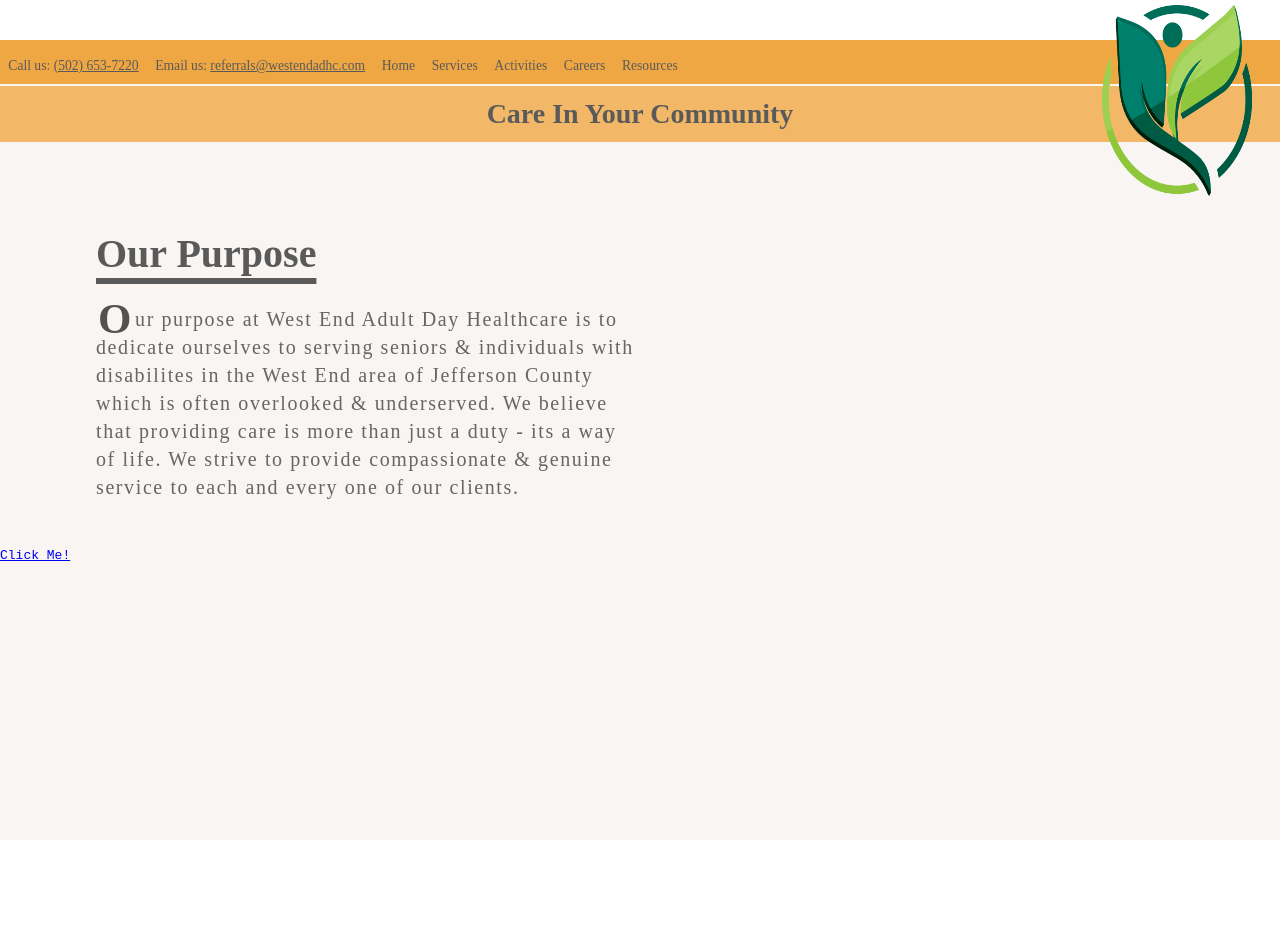
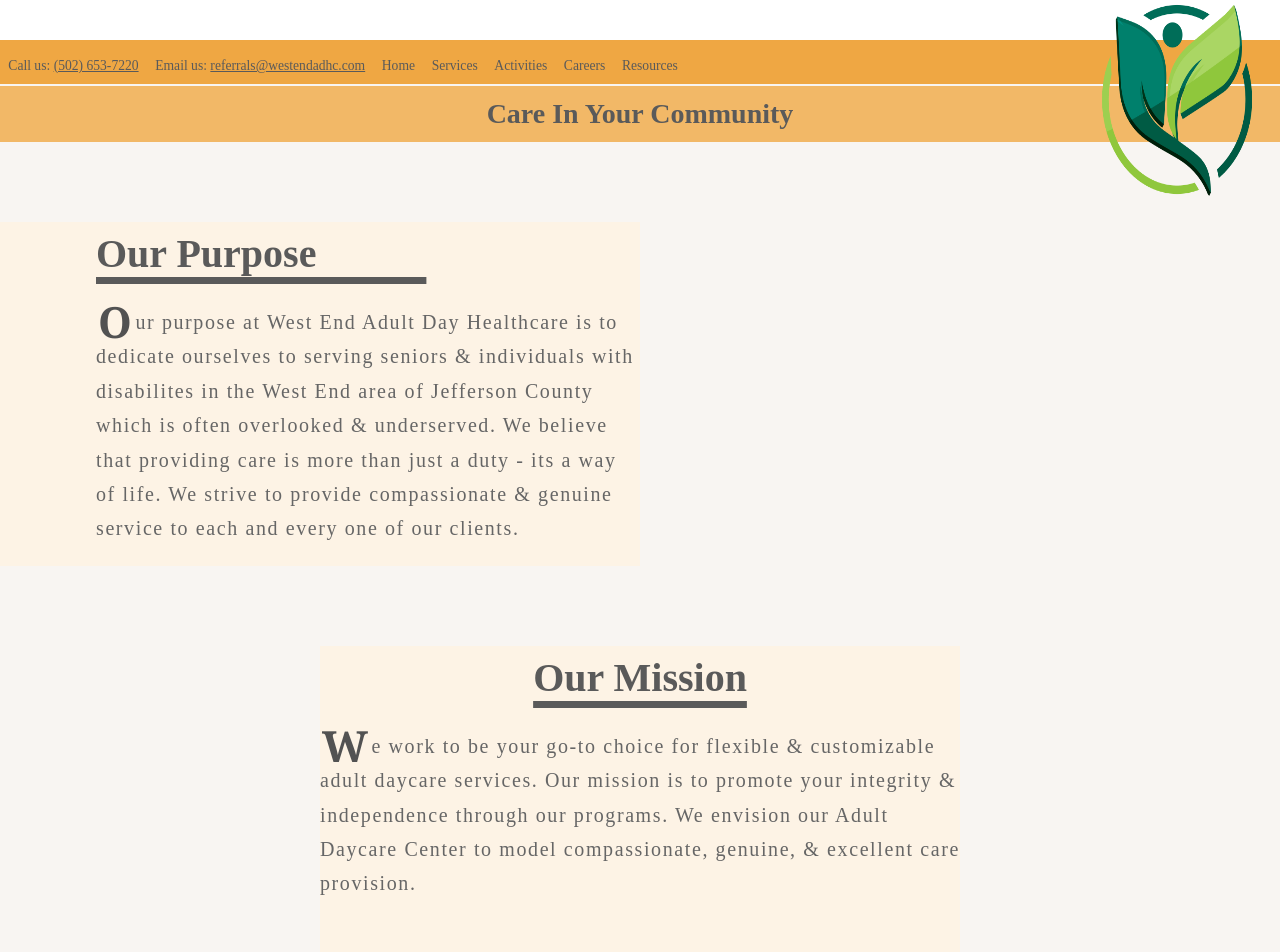
Before and after one commit to hamzafoy/westend_adhc, a React (Create React App) app: page / in a window 1280 px wide. Shown: the top 952 px of the page. Before the commit the page ends 840 px from the top, so only its background shows below. Built offline with nearby package versions, Linux system fonts and the light colour scheme; a web font is replaced by a local one.

Commit message:
Added additional content to landing page, beginning on standard footer. Navbar & footer will be found on each webpage.

```diff
--- a/src/components/LandingPage/LandingPage.css
+++ b/src/components/LandingPage/LandingPage.css
@@ -66,40 +66,53 @@
         width: 12vw;
     }
 
-    .landing-page_intro {
+    .landing-page_intro,
+    .landing-page_mission {
         display: flex;
         flex-direction: column;
-        margin: 10vh 50vw 0 7.5vw;
+        margin: 10vh 50vw 0 0;
+        padding-left: 7.5vw;
+        background-color: #fdf3e5;
     }
 
-    .landing-page_intro h1 {
+    .landing-page_mission {
+        align-items: center;
+        margin: 10vh 25vw 0 25vw;
+        padding-left: 0;
+    }
+
+    .landing-page_intro h1,
+    .landing-page_mission h1 {
         color: #5a5a5a;
         font-family: 'Cutive', serif;
         font-size: 2.5em;
         font-weight: 600;
-        text-decoration: underline 5.5px;
-        text-underline-offset: 1.35vh;
+        text-decoration: underline 6.75px;
+        text-underline-offset: 1.25vh;
     }
 
-    .landing-page_intro p {
+    .landing-page_intro p,
+    .landing-page_mission p {
         color: #666666;
         font-family: 'Alike Angular', serif;
         font-size: 1.25em;
         font-weight: 100;
         letter-spacing: 0.1rem;
-        line-height: 1.75rem;
+        line-height: 2.15rem;
     }
 
-    .landing-page_intro p::first-letter {
+    .landing-page_intro p::first-letter,
+    .landing-page_mission p::first-letter {
         float: left;
         padding: 0 2px;
         color: #525252;
+        font-family:Georgia, 'Times New Roman', Times, serif;
         font-size: 2.15em;
         font-weight: 700;
     }
 
-    .test {
-        margin: 3vh 0 0;
+    .standard-footer {
+        height: 15vh;
     }
 }
 
--- a/src/components/LandingPage/LandingPage.js
+++ b/src/components/LandingPage/LandingPage.js
@@ -79,7 +79,7 @@
                     <aside className="landing-page_intro">
 
                         <h1>
-                            Our Purpose
+                            Our Purpose&nbsp;&nbsp;&nbsp;&nbsp;&nbsp;&nbsp;&nbsp;&nbsp;&nbsp;&nbsp;&nbsp;
                         </h1>
 
                         <p>
@@ -93,13 +93,32 @@
 
                     </aside>
 
-                    <section className="test">
+                    <main className="landing-page_mission">
 
-                        <code><a href="https://balsamiq.cloud/st8pvvc/p9yvllm/rA5C0" rel="noreferrer">
-                            Click Me!
-                        </a></code>
+                        <h1>
+                            Our Mission
+                        </h1>
 
-                    </section>
+                        <p>
+                            We work to be your go-to choice for flexible &amp; customizable adult daycare
+                            services. Our mission is to promote your integrity &amp; independence through
+                            our programs. We envision our Adult Daycare Center to model compassionate,
+                            genuine, &amp; excellent care provision.
+                            <br/><br/>
+                        </p>
+
+                        <p>
+                            We are passionate about assisting adults at their homes as long as possible by
+                            offering companionship &amp; healthcare monitoring, thus preventing or delaying
+                            institutionalization.
+                        </p>
+
+                    </main>
+
+                    <footer className="standard-footer">
+
+                    </footer>
+
                 </div>
             </>
         )
```
